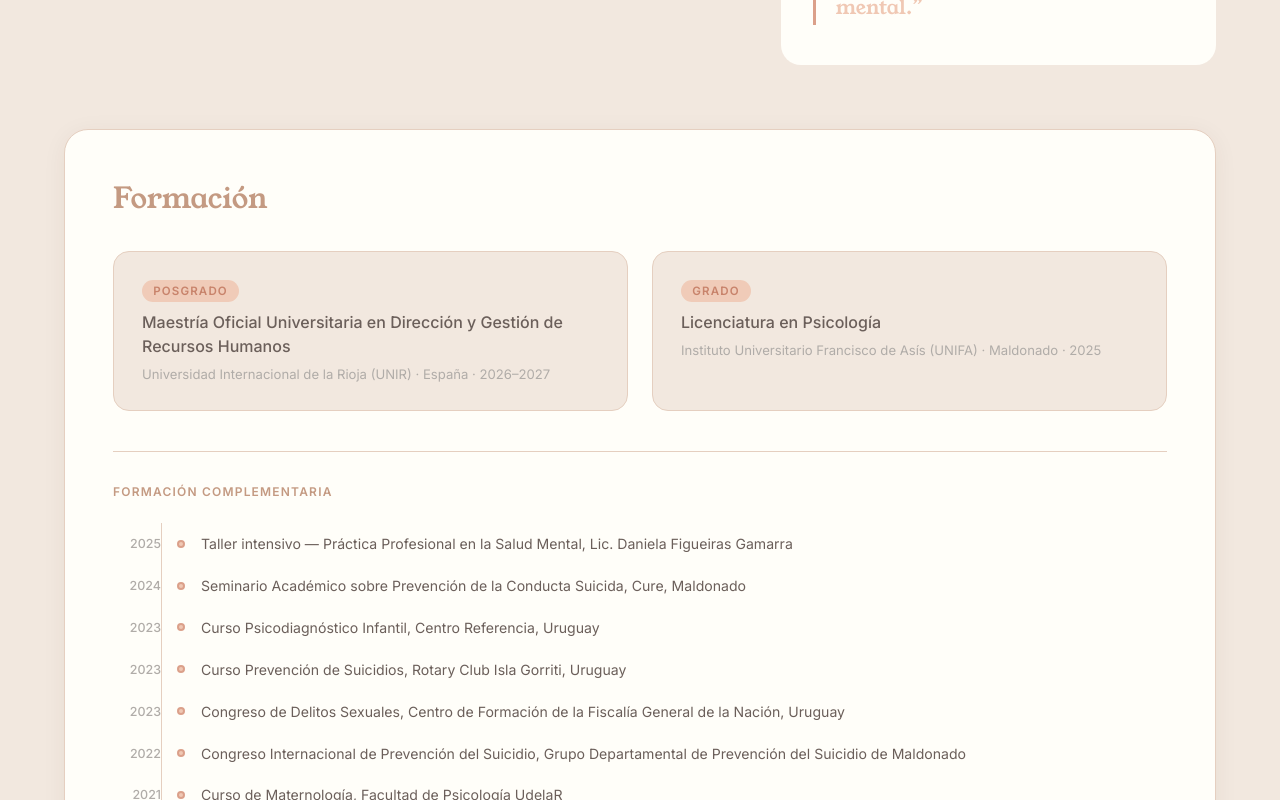
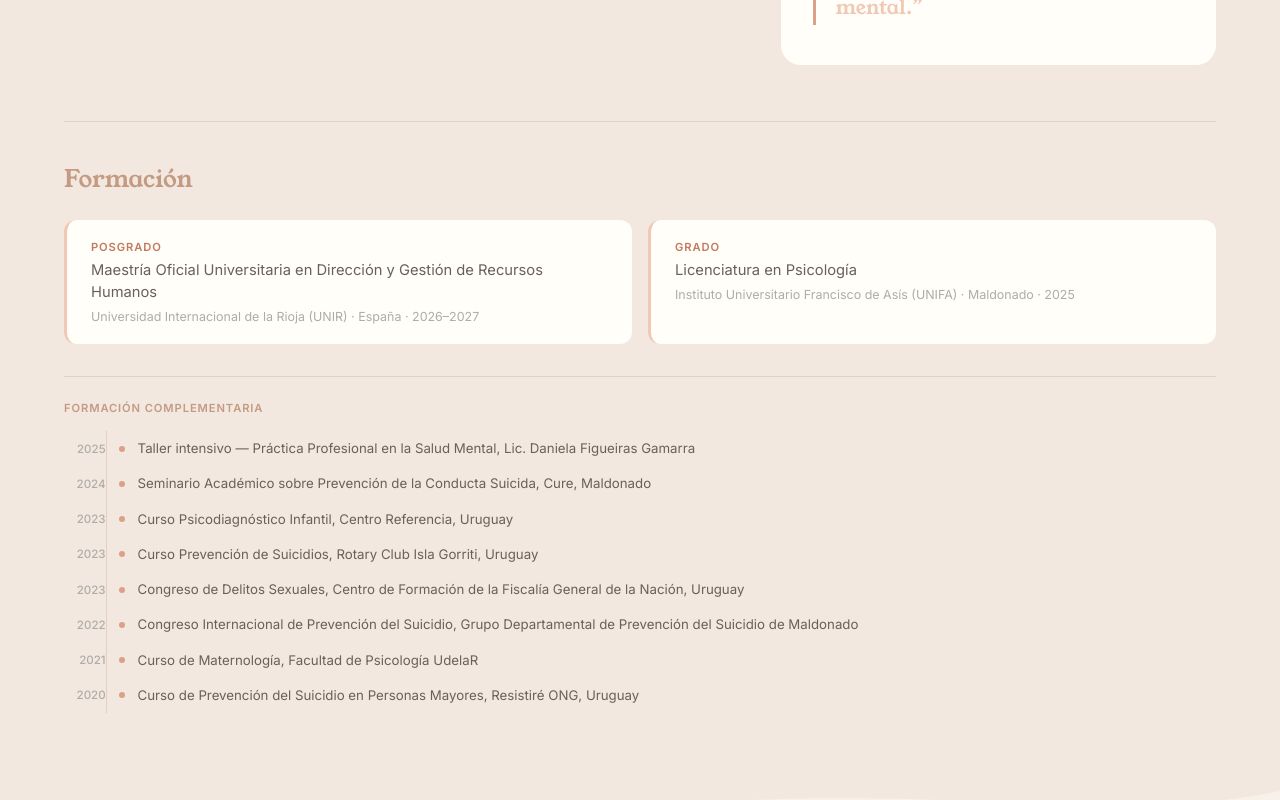
Before and after one commit to OsirisFer/Jose-Website, a Next.js app: page / in a window 1280 px wide. Shown: the part 2020-2820 px from the top of the page. Built offline with nearby package versions, Linux system fonts and the light colour scheme.

Commit message:
fix: formation section smaller and more natural styling
Co-Authored-By: Claude Sonnet 4.6 <noreply@anthropic.com>

```diff
--- a/src/components/Profile.module.css
+++ b/src/components/Profile.module.css
@@ -87,96 +87,81 @@
 }
 
 .formation {
-    margin-top: 4rem;
-    padding: 3rem 3rem;
-    background-color: var(--background);
-    border-radius: 24px;
-    border: 1px solid var(--warm-peach);
-    box-shadow: 0 4px 24px rgba(61, 47, 42, 0.06);
+    margin-top: 3.5rem;
+    padding-top: 2.5rem;
+    border-top: 1px solid var(--warm-peach);
 }
 
 .formationHeading {
-    font-size: 1.8rem;
+    font-size: 1.5rem;
     color: var(--wing-salmon-dark);
-    margin-bottom: 2rem;
+    margin-bottom: 1.5rem;
 }
 
 .formationDegrees {
     display: grid;
     grid-template-columns: 1fr 1fr;
-    gap: 1.5rem;
-    margin-bottom: 2.5rem;
+    gap: 1rem;
+    margin-bottom: 2rem;
 }
 
 .degreeCard {
-    background-color: var(--soft-beige);
-    border: 1px solid var(--warm-peach);
-    border-radius: 16px;
-    padding: 1.75rem;
+    background-color: var(--background);
+    border-radius: 12px;
+    padding: 1.25rem 1.5rem;
     display: flex;
     flex-direction: column;
-    gap: 0.5rem;
-    transition: box-shadow 0.3s ease;
-}
-
-.degreeCard:hover {
-    box-shadow: 0 8px 24px rgba(61, 47, 42, 0.08);
+    gap: 0.35rem;
+    border-left: 3px solid var(--wing-salmon);
 }
 
 .degreeTag {
-    font-size: 0.72rem;
+    font-size: 0.7rem;
     text-transform: uppercase;
-    letter-spacing: 0.1em;
+    letter-spacing: 0.08em;
     font-family: 'Inter', sans-serif;
     font-weight: 600;
     color: var(--salmon);
-    background-color: var(--wing-salmon);
-    padding: 0.25rem 0.7rem;
-    border-radius: 50px;
-    width: fit-content;
-    opacity: 0.9;
 }
 
 .degreeTitle {
-    font-size: 1rem;
+    font-size: 0.92rem;
     color: var(--foreground);
     font-family: 'Inter', sans-serif;
     line-height: 1.5;
-    font-weight: 500;
 }
 
 .degreeMeta {
-    font-size: 0.82rem;
+    font-size: 0.78rem;
     color: var(--logo-gray);
     font-family: 'Inter', sans-serif;
 }
 
 .complementary {
+    padding-top: 1.5rem;
     border-top: 1px solid var(--warm-peach);
-    padding-top: 2rem;
 }
 
 .complementaryLabel {
-    font-size: 0.75rem;
+    font-size: 0.7rem;
     text-transform: uppercase;
-    letter-spacing: 0.1em;
+    letter-spacing: 0.08em;
     color: var(--wing-salmon-dark);
     font-family: 'Inter', sans-serif;
     font-weight: 600;
-    margin-bottom: 1.5rem;
+    margin-bottom: 1rem;
 }
 
 .timeline {
     display: flex;
     flex-direction: column;
-    gap: 0;
     position: relative;
 }
 
 .timeline::before {
     content: '';
     position: absolute;
-    left: 3rem;
+    left: 2.6rem;
     top: 0;
     bottom: 0;
     width: 1px;
@@ -185,14 +170,14 @@
 
 .timelineItem {
     display: grid;
-    grid-template-columns: 3rem 1rem 1fr;
+    grid-template-columns: 2.6rem 0.8rem 1fr;
     align-items: center;
-    gap: 0.75rem;
-    padding: 0.65rem 0;
+    gap: 0.6rem;
+    padding: 0.5rem 0;
 }
 
 .timelineYear {
-    font-size: 0.78rem;
+    font-size: 0.72rem;
     font-family: 'Inter', sans-serif;
     color: var(--logo-gray);
     font-weight: 500;
@@ -200,21 +185,20 @@
 }
 
 .timelineDot {
-    width: 8px;
-    height: 8px;
+    width: 6px;
+    height: 6px;
     border-radius: 50%;
-    background-color: var(--wing-salmon);
-    border: 2px solid var(--salmon-light);
+    background-color: var(--salmon-light);
     justify-self: center;
     position: relative;
     z-index: 1;
 }
 
 .timelineText {
-    font-size: 0.88rem;
+    font-size: 0.83rem;
     color: var(--foreground);
     font-family: 'Inter', sans-serif;
-    line-height: 1.5;
+    line-height: 1.45;
 }
 
 @media (max-width: 768px) {
@@ -230,12 +214,4 @@
     .formationDegrees {
         grid-template-columns: 1fr;
     }
-
-    .formation {
-        padding: 2rem 1.5rem;
-    }
-
-    .timeline::before {
-        left: 2.5rem;
-    }
 }
```
